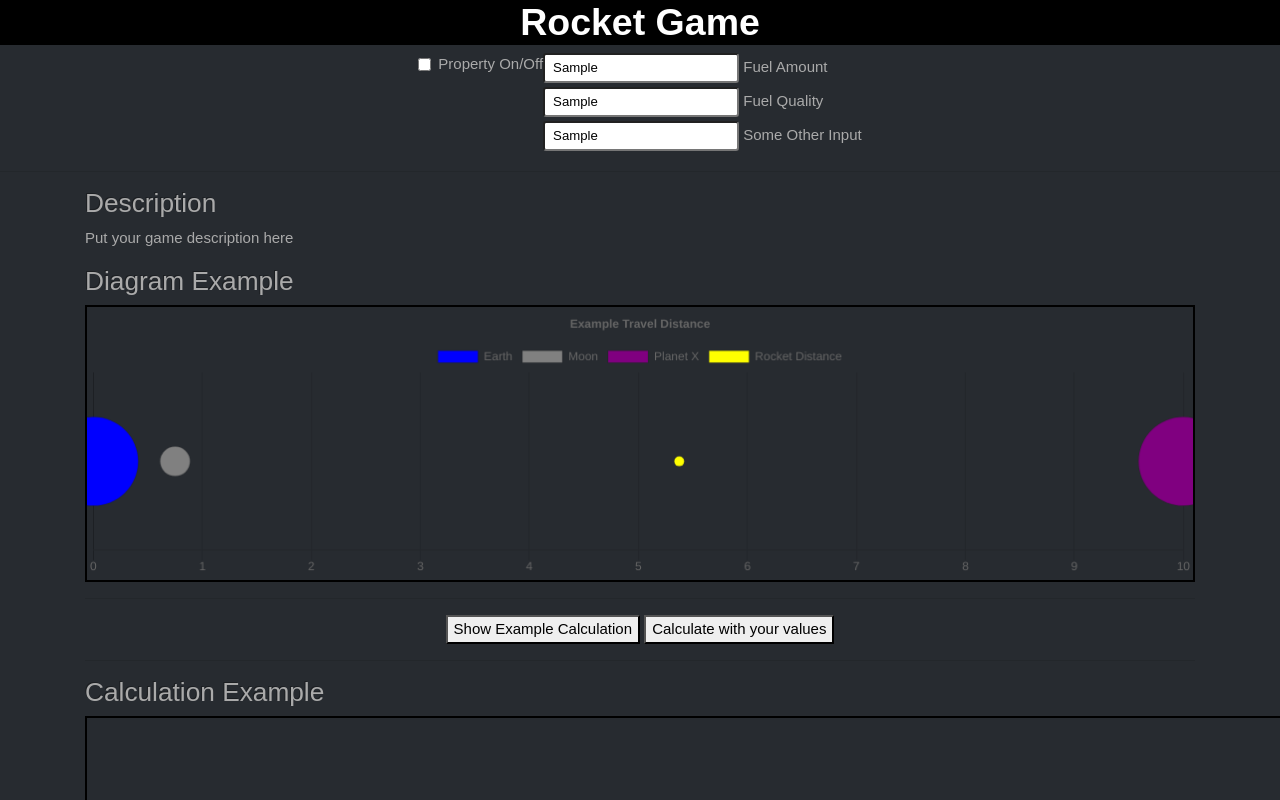
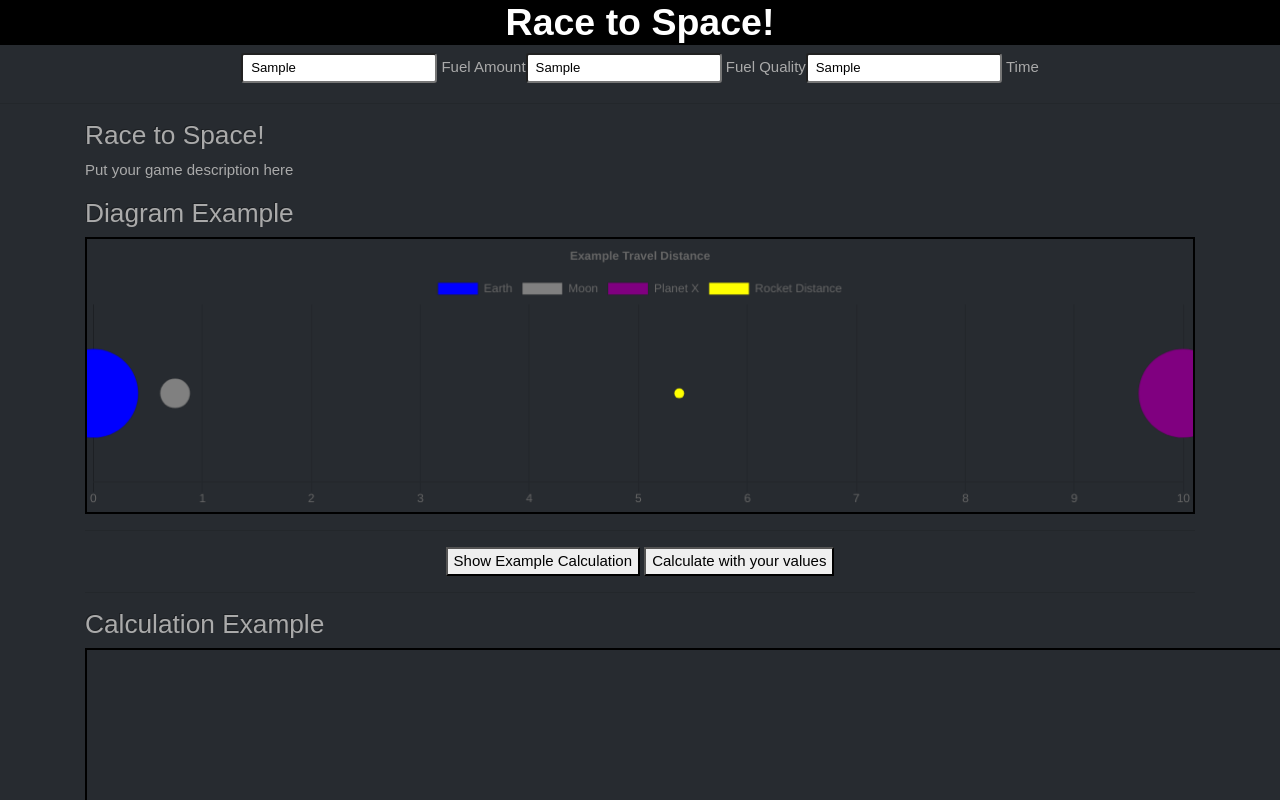
Before and after one commit to Jakeb-debug/jakeb-debug.github.io, a plain HTML site: page index.html in a window 1280 px wide. Both pictures are taken after typing "Sample", "Sample", "Sample" into the empty fields and a click on the button "Calculate with your values". Shown: the top 800 px of the page. Drawn offline with nearby package versions, Linux system fonts and the light colour scheme; some packages are replaced by stand-ins of ours.

Commit message:
game is finished, ceasing development

```diff
--- a/index.html
+++ b/index.html
@@ -30,16 +30,10 @@
     </div>
 
     <div id=titlediv>
-    	<h1 id="title" align="center">Rocket Game</h1>
+    	<h1 id="title" align="center">Race to Space!</h1>
     </div>
     <div class="container"> <!-- This container holds the input fields-->
     	<div class="d-flex justify-content-center align-items-top"> <!-- Input Fields group 1-->
-
-    		<div class="form-check">
-    			<input class="form-check-input" type="checkbox" value="" id="prop_on_off">
-    			<label class="form-check-label" for="flexCheckDefault">Property On/Off</label>
-    		</div>
-    		<hspace/>
     		<div class="form-outline">
     			<input type="text" id="fuel_amount" class="form-control-sm" align="left" />
     			<label class="form-label" for="typeNumber">Fuel Amount</label>
@@ -49,18 +43,17 @@
     			<input type="text" id="fuel_quality" class="form-control-sm" align="center"/>
     			<label class="form-label" for="typeNumber">Fuel Quality</label>
     		</div>
-
-    		<div class="form-outline">
-    			<input type="text" id="other_input" class="form-control-sm" align="right"/>
-    			<label class="form-label" for="typeNumber">Some Other Input</label>
-    		</div>
+            <div class="form-outline">
+                <input type="text" id="travel_time" class="form-control-sm" align="center"/>
+                <label class="form-label" for="typeNumber">Time</label>
+            </div>
 
     	</div>
 
 	</div>
 	<hr/>
 	<div class="container"> <!-- This container holds your text stuff-->
-		<h3> Description </h3>
+		<h3> Race to Space! </h3> <!-- TODO:  -->
 		<p>
 				Put your game description here
 		</p>
@@ -84,7 +77,7 @@
 		<div class="text-center">
         <canvas id="bubbleChart2" width="1200" height="300" style="border:2px solid #000000;"></canvas>
         <hr/>
-		<p id=explained2> Explanation here: even a formula `sum_(i=1)^n i^3=((n(n+1))/2)^2`</p>
+		<p id=explained2> Rocket position = (2+(fuel amount/fuel quality) + (2+(fuel amount/fuel quality)^2 </p> <!-- TODO -->
     	</div>
 
     </div>
--- a/js/bubble.js
+++ b/js/bubble.js
@@ -116,7 +116,7 @@ $("#example").click(function() {
 			{
 			label: 'Rocket Distance',
 			data: [{
-				x: 6,
+				x: 6		, //TODO - put in my calculated value
 				y: 0,
 				r: 5
 			}],
@@ -147,9 +147,13 @@ $("#example").click(function() {
 
 // Calculate button click -> chart 3
 $("#inputs").click(function() {
- var val1 = parseInt($('#fuel_amount').val(), 10)
- var val2 = parseInt($('#fuel_quality').val(), 10)
- var val3 = parseInt($('#other_input').val(), 10)
+ var fuel_amount = parseInt($('#fuel_amount').val(), 10)
+ var fuel_quality = parseInt($('#fuel_quality').val(), 10)
+ //the rocket science variables
+ var m_2 = 2+(fuel_amount/fuel_quality)
+ var _F = m_2*fuel_quality
+ var rocket_x = _F + m_2
+ var rocket_accel = fuel_amount*fuel_quality
  var ctxBc = document.getElementById('bubbleChart3').getContext('2d');
  var bubbleChart = new Chart(ctxBc, {
 	type: 'bubble',
@@ -185,7 +189,7 @@ $("#inputs").click(function() {
 			{
 			label: 'Rocket Distance',
 			data: [{
-				x: val1 + val2 + val3,
+				x: 1 + rocket_x,
 				y: 0,
 				r: 5
 			}],
```
